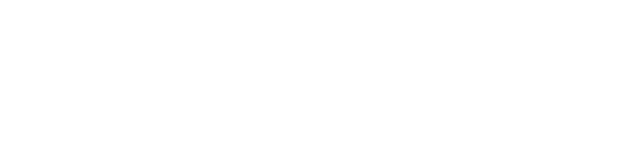
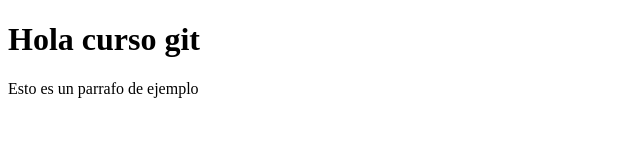
Before and after one commit to Sergiorbbr/CursoGit, a plain HTML site: page index.html in a window 1280 px wide. Shown: the whole page, without its empty margins (0-640 px from the left). Drawn offline with Linux system fonts and the light colour scheme.

Commit message:
agregado titulo. primer parrafo

```diff
--- a/index.html
+++ b/index.html
@@ -7,5 +7,9 @@
 </head>
 <body>
 
+    <h1> Hola curso git </h1>
+
+    <p>Esto es un parrafo de ejemplo</p>
+
 </body>
 </html>
```
